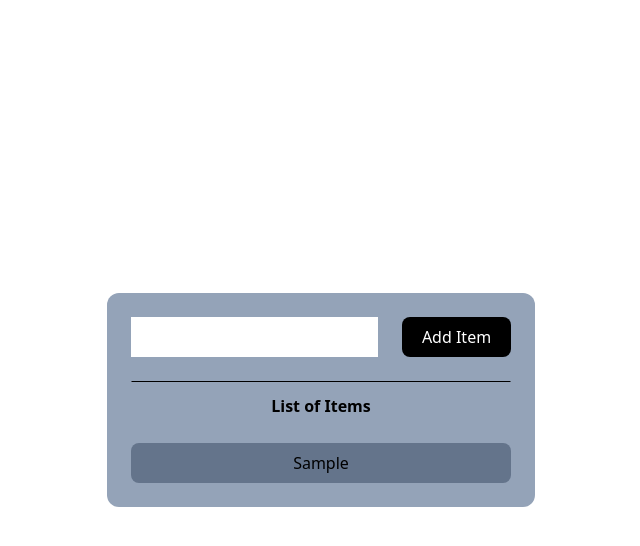
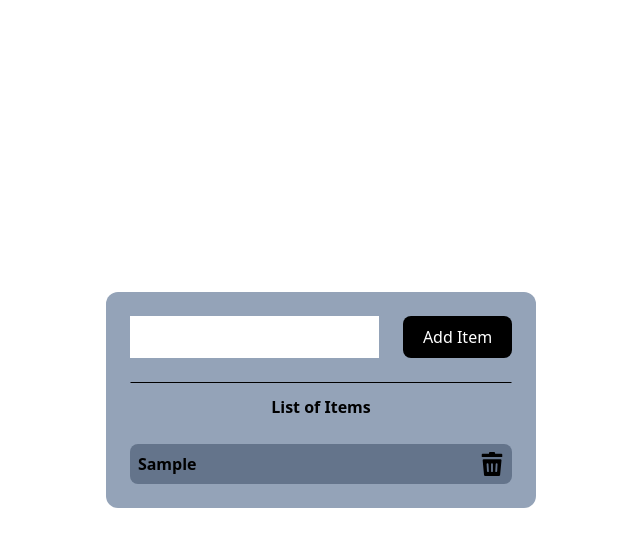
Before and after one commit to MMathew4788/ToDoList, a React (Create React App) app: page / in a window 1280 px wide. Both pictures are taken after typing "Sample" into the empty fields and a click on the button "Add Item". Shown: the top 546 px of the page, without its empty margins (319-959 px from the left). Built offline with nearby package versions, Linux system fonts and the light colour scheme.

Commit message:
Updated Interface

```diff
--- a/src/App.js
+++ b/src/App.js
@@ -1,52 +1,11 @@
 import React from "react";
-import { useState } from "react";
+import ToDoList from "./Component/ToDoList";
 
 function App() {
 
-  const InitialList = []; //Initial list
-
-  // handle click of button to add new Item to list and clearfield
-  const [List, setList] = useState(InitialList);
-  function handleAdd() {
-    if (name.trim().length === 0){
-      return;
-    }
-    const newList = List.concat({name, id: Math.random().toString()});
-    setList(newList);
-    setName('');//clears the input field
-  }
-
-  // remove items on click
-    function removeElement(id) {
-    const deletedNewList = List.filter(List => List.id !== id);
-    setList(deletedNewList);
-    };
-
-  //handle change of input field
-  const [name, setName] = useState("");
-  function handleChange(event) {
-    setName(event.target.value);
-  }
-
-  // Generating JSX code for Displaying each item
-  const ListItem = List.map((Item) => {
-    return <p key={Item.id} className="ListItem" onClick={() => removeElement(Item.id)}>
-                {Item.name}
-            </p>;
-  });
-
   return (
     <div className="flex h-screen justify-center">
-      <div className="card-container">
-        <div className="input-container">
-          <input type="text" value={name}  onChange={handleChange} className="mx-3 p-2"/>
-          <button type="button" onClick={handleAdd} className="button"> Add Item </button>
-        </div>
-        <div className="space-y-3 m-3">
-          <div className="label">List of Items</div>
-          {ListItem}
-        </div>
-      </div>
+      <ToDoList/>
     </div>
   );
 }
--- /dev/null
+++ b/src/Component/ToDoList.js
@@ -0,0 +1,74 @@
+import React from "react";
+import { useState } from "react";
+import DelIcon from "./image/delete-icon.svg"
+
+function ToDoList() {
+
+  const InitialList = []; //Initial list
+
+  // handle click of button to add new Item to list and clearfield
+  const [List, setList] = useState(InitialList);
+  const [isValid, setIsValid] = useState(true);//set red color in input box
+  const Message = 'Please enter something';
+  function handleAdd() {
+    if (name.trim().length === 0){ //when blank it adds nothing
+      return (
+        [setName('Please enter something'),
+        setIsValid(false)]
+        )}
+
+    if (name===Message){
+     return null;
+     }
+
+    const newList = List.concat({name, id: Math.random().toString()});
+    setList(newList);
+    setName('');//clears the input field
+  }
+
+  // remove items on click
+  function removeElement(id) {
+    const deletedNewList = List.filter(List => List.id !== id);
+    setList(deletedNewList);
+  };
+
+  //handle change of input field
+  const [name, setName] = useState("");
+  function handleChange(event) {
+    setName(event.target.value);
+  }
+
+  //Clearing the input field on click
+  function handleClear(){
+    setName('');
+    setIsValid(true);
+  }
+
+  // Generating JSX code for Displaying each item
+  const ListItem = List.map((Item) => {
+    return <p key={Item.id} className="ListItem" onClick={() => removeElement(Item.id)}>
+        {Item.name}
+        <img src={DelIcon} alt="delete-icon" />
+    </p>;
+  });
+
+  return (
+     <div className="card-container">
+        <div className="input-container">
+          <input type="text" value={name}
+            onChange={handleChange}
+            onClick={handleClear}
+            style={{color: !isValid ? 'red' : 'black'}} //inline dynamic styling
+            //Setting CSS classes dynamically
+            className={`mx-3 p-2 ${!isValid ? 'border border-red-900':'border border-transparent'}`}/>
+          <button type="button" onClick={handleAdd} className="button"> Add Item </button>
+        </div>
+        <div className="space-y-3 m-3">
+          <div className="label">List of Items</div>
+          {ListItem}
+        </div>
+    </div>
+     );
+}
+
+export default ToDoList;
--- a/src/index.css
+++ b/src/index.css
@@ -7,4 +7,4 @@
 .input-container {@apply flex flex-col md:flex-row pt-3 space-y-3 md:space-y-0;}
 .button{@apply bg-black text-white mx-3 px-5 py-2 rounded-lg hover:scale-105;}
 .label{@apply text-center font-bold mt-3 p-3 border border-x-transparent border-b-transparent border-t-black;}
-.ListItem{@apply bg-slate-500 text-center rounded-lg p-2;}
+.ListItem{@apply flex flex-row justify-between bg-slate-500 font-semibold rounded-lg p-2;}
```
Also changed, not shown: src/Component/image/delete-icon.svg (added).
